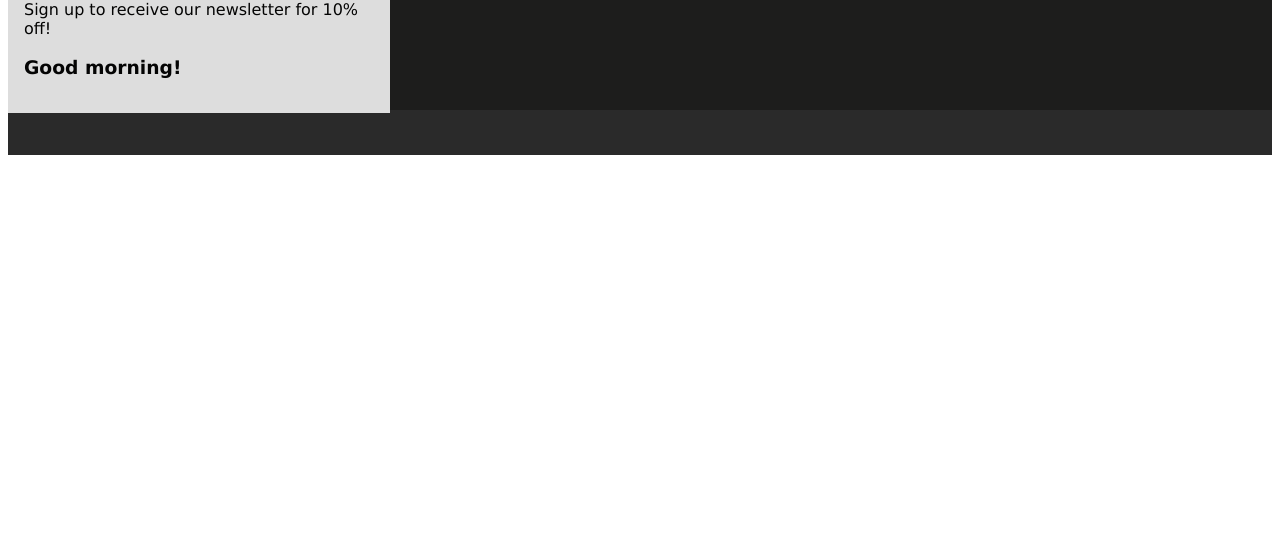
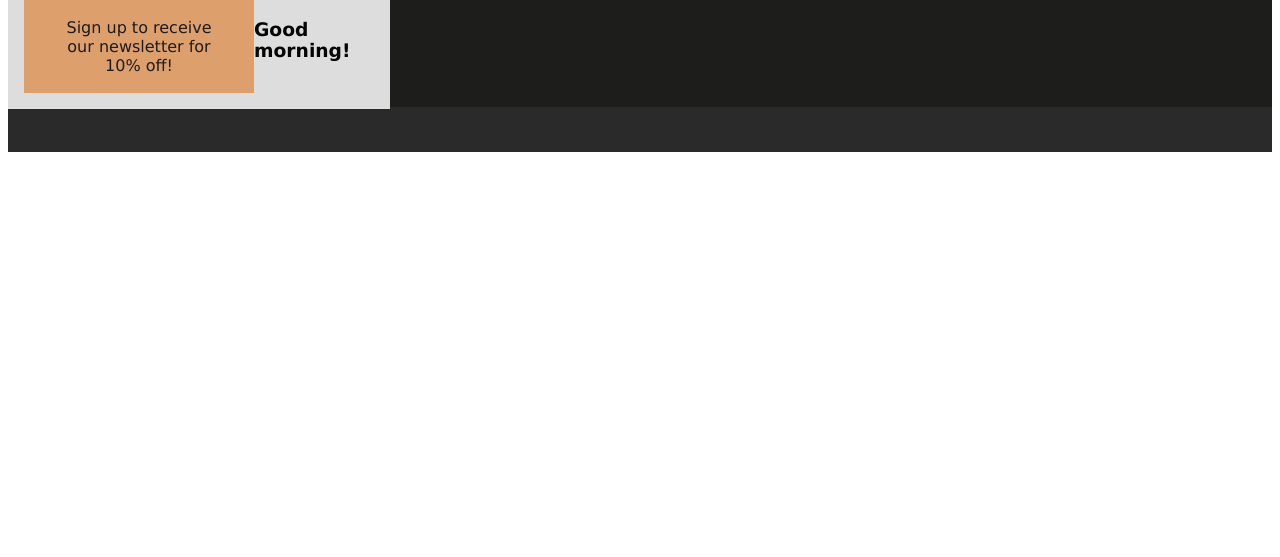
Before and after one commit to SentientTaco/SentientTaco2.github.io, a plain HTML site: page index.html in a window 1280 px wide. Shown: the part 243-800 px from the top of the page. Drawn offline with Linux system fonts and the light colour scheme.

Commit message:
Add files via upload

```diff
--- a/css/styles.css
+++ b/css/styles.css
@@ -8,6 +8,16 @@ body {
 /* Style to create a fluid image */
 img {
 	max-width: 100%;
+}
+
+#message {
+	float: left;
+	clear: left;
+	background-color: #ffb87a;
+	color: #1e1b1e;
+	width: 170px;
+	padding: 18px 30px;
+	text-align: center;
 }
 
 /* Styles for Mobile Layout */
```
